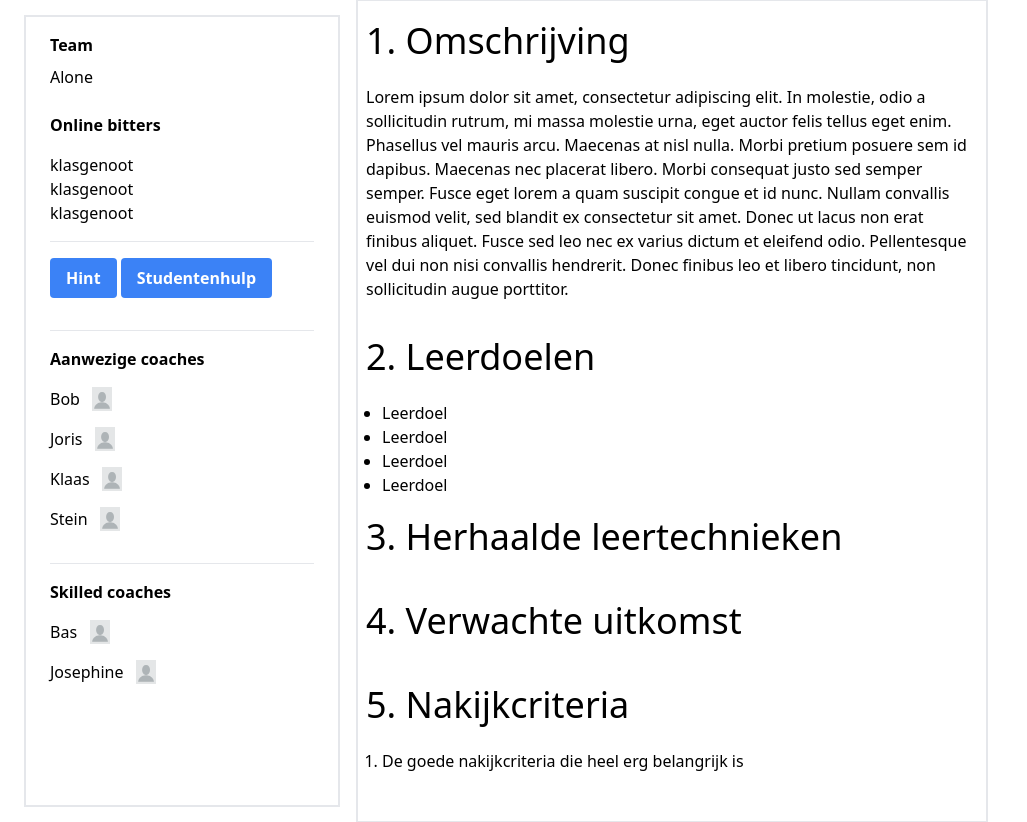
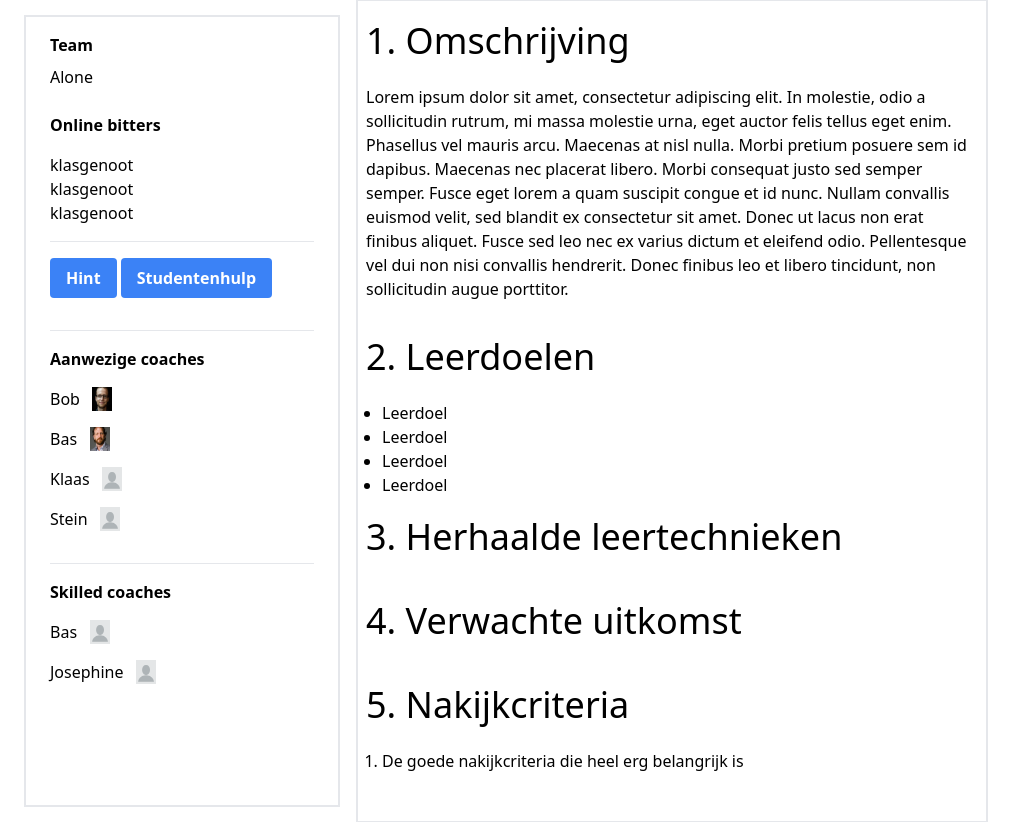
Before and after one commit to HenryBenaye/WHIM, a PHP site: page /opdracht.php in a window 1280 px wide. Shown: the part 81-903 px from the top of the page, without its empty margins (0-1027 px from the left). Run offline with PHP 8.4, Linux system fonts and the light colour scheme; some libraries are stand-ins or nearby versions.

Commit message:
Update opdracht.php

```diff
--- a/opdracht.php
+++ b/opdracht.php
@@ -35,8 +35,8 @@ $data = new data()
                 <p class="font-bold mb-4">Aanwezige coaches</p>
                     <ul class="nav">
                         <!-- Insert coaches from database automatically -->
-                        <li class="nav-item inline-flex mb-4 whitespace-pre-wrap">Bob   <img src="profilepic.png" height="20" width="20"></li><br>
-                        <li class="nav-item inline-flex mb-4 whitespace-pre-wrap">Joris   <img src="profilepic.png" height="20" width="20"></li><br>
+                        <li class="nav-item inline-flex mb-4 whitespace-pre-wrap">Bob   <img src="img/Bob_coach.png" height="20" width="20"></li><br>
+                        <li class="nav-item inline-flex mb-4 whitespace-pre-wrap">Bas   <img src="img/Bas_coach.png" height="20" width="20"></li><br>
                         <li class="nav-item inline-flex mb-4 whitespace-pre-wrap">Klaas   <img src="profilepic.png" height="20" width="20"></li><br>
                         <li class="nav-item inline-flex mb-4 whitespace-pre-wrap">Stein   <img src="profilepic.png" height="20" width="20"></li>
                     </ul>
```
